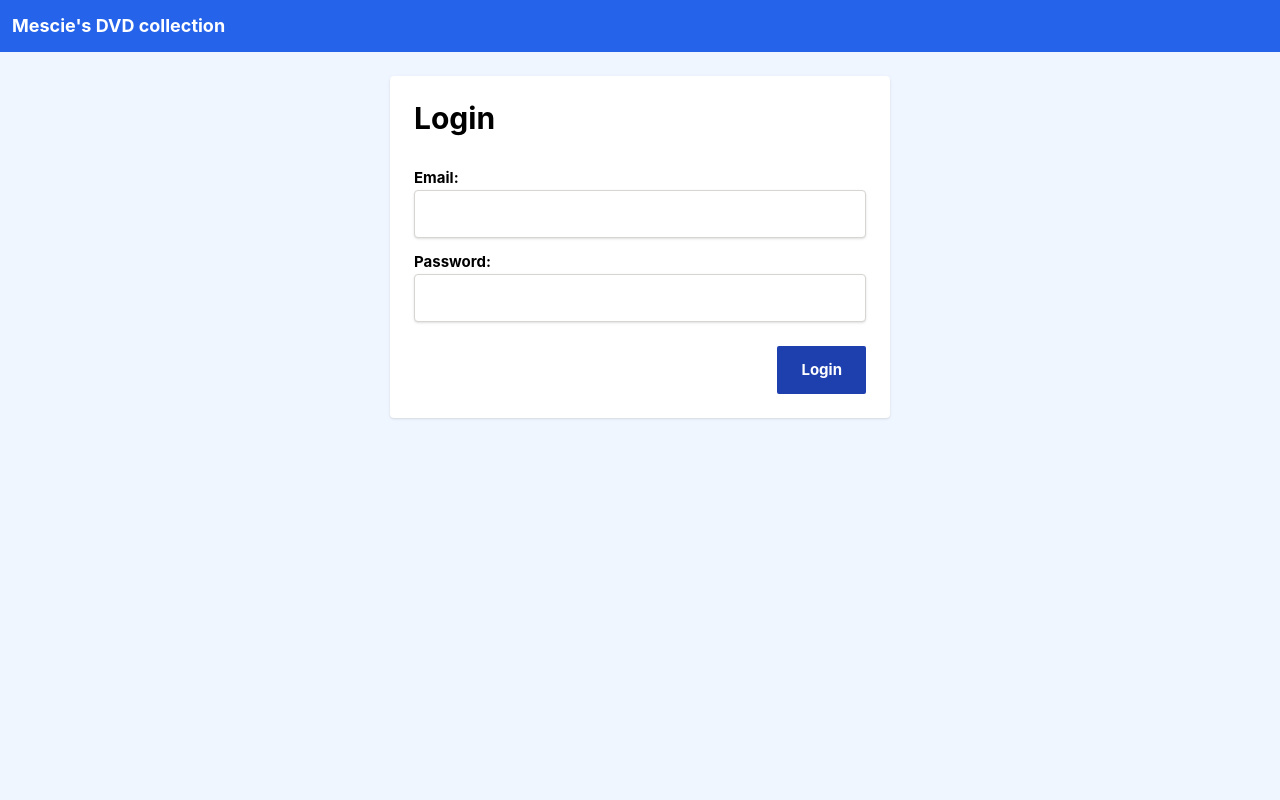
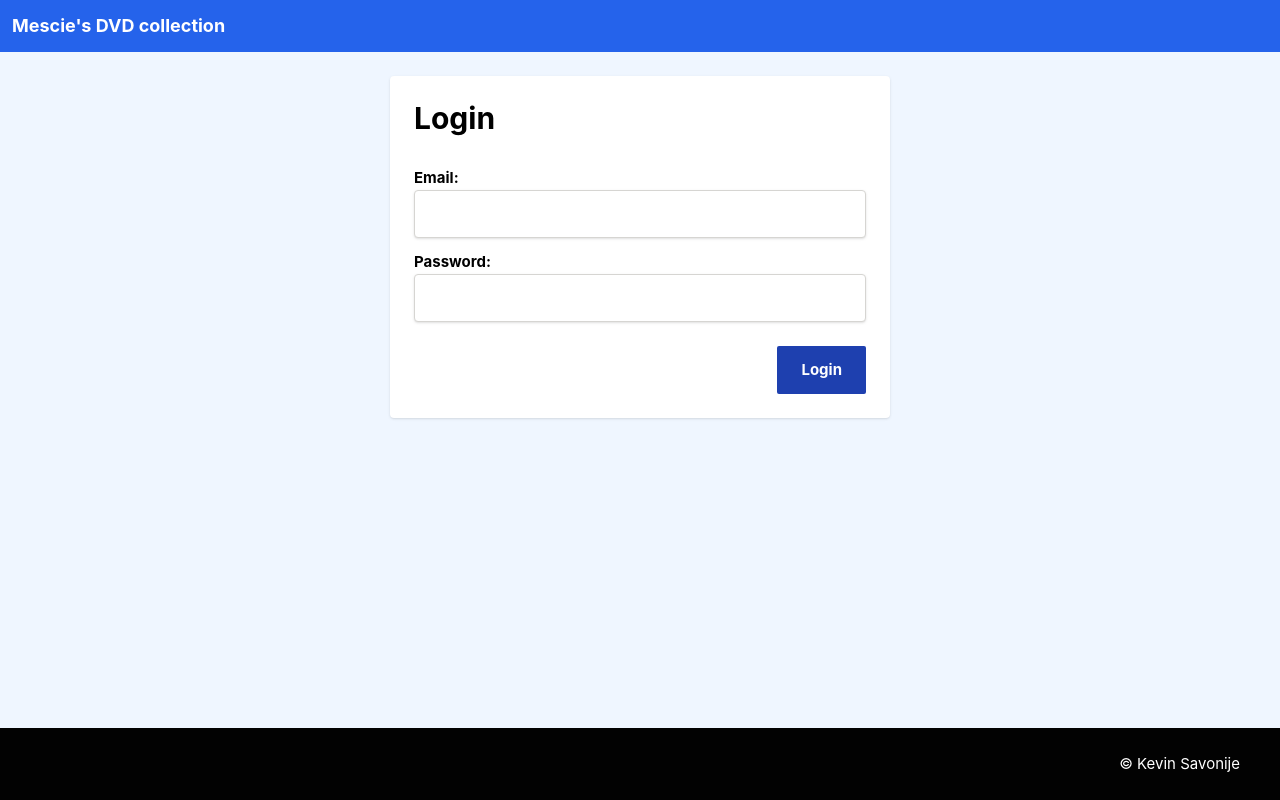
Before and after one commit to savonije/DVD-Collector, a Vue app: page /login in a window 1280 px wide. Built offline with nearby package versions, Linux system fonts and the light colour scheme; no server answers.

Commit message:
Default layout

```diff
--- a/index.html
+++ b/index.html
@@ -8,7 +8,7 @@
     <title>Mescie's DVD collectie</title>
   </head>
   <body>
-    <div id="app"></div>
+    <div id="app" class="app"></div>
     <script type="module" src="/src/main.ts"></script>
   </body>
 </html>
--- a/src/assets/base.css
+++ b/src/assets/base.css
@@ -47,3 +47,9 @@ body {
   -webkit-font-smoothing: antialiased;
   -moz-osx-font-smoothing: grayscale;
 }
+
+.app {
+  display: flex;
+  flex-direction: column;
+  min-height: 100vh;
+}
--- /dev/null
+++ b/src/components/PageFooter.vue
@@ -0,0 +1,5 @@
+<template>
+  <footer class="bg-black text-white py-6">
+    <div class="container text-right">&copy; Kevin Savonije</div>
+  </footer>
+</template>
--- /dev/null
+++ b/src/layouts/DefaultLayout.vue
@@ -0,0 +1,12 @@
+<script setup lang="ts">
+import PageHeader from '@/components/PageHeader.vue'
+import PageFooter from '@/components/PageFooter.vue'
+</script>
+
+<template>
+  <PageHeader />
+  <main class="container flex-grow">
+    <slot />
+  </main>
+  <PageFooter />
+</template>
--- a/src/views/AuthView.vue
+++ b/src/views/AuthView.vue
@@ -2,6 +2,7 @@
 import { reactive } from 'vue'
 import { useStoreAuth } from '@/stores/storeAuth'
 import PageHeader from '@/components/PageHeader.vue'
+import DefaultLayout from '@/layouts/DefaultLayout.vue'
 
 const storeAuth = useStoreAuth()
 
@@ -20,7 +21,7 @@ const submitForm = () => {
 </script>
 
 <template>
-  <PageHeader />
+  <DefaultLayout>
     <div class="container">
       <div class="bg-white p-6 shadow mx-auto max-w-[500px] rounded">
         <h1>Login</h1>
@@ -49,4 +50,5 @@ const submitForm = () => {
         </form>
       </div>
     </div>
+  </DefaultLayout>
 </template>
--- a/src/views/DetailView.vue
+++ b/src/views/DetailView.vue
@@ -5,6 +5,7 @@ import { onMounted, ref, type Ref } from 'vue'
 import { useRoute } from 'vue-router'
 import PageHeader from '@/components/PageHeader.vue'
 import type { MovieDetails } from '@/types'
+import DefaultLayout from '@/layouts/DefaultLayout.vue'
 
 const route = useRoute()
 
@@ -38,7 +39,7 @@ onMounted(() => {
 </script>
 
 <template>
-  <PageHeader />
+  <DefaultLayout>
     <div class="container">
       <div class="bg-white shadow p-6">
         <div class="flex gap-6" v-if="!isLoading && movieDetails">
@@ -99,4 +100,5 @@ onMounted(() => {
         <DeleteTitle :id="id" :name="name" />
       </div>
     </div>
+  </DefaultLayout>
 </template>
--- a/src/views/HomeView.vue
+++ b/src/views/HomeView.vue
@@ -3,7 +3,7 @@ import AddTitle from '@/components/AddTitle.vue'
 import ShowTitles from '@/components/ShowTitles.vue'
 import { useStoreDVDs } from '@/stores/storeDVDs'
 import { onMounted } from 'vue'
-import PageHeader from '@/components/PageHeader.vue'
+import DefaultLayout from '@/layouts/DefaultLayout.vue'
 
 const storeDVDs = useStoreDVDs()
 
@@ -13,9 +13,8 @@ onMounted(() => {
 </script>
 
 <template>
-  <PageHeader />
-  <main class="container">
+  <DefaultLayout>
     <AddTitle />
     <ShowTitles />
-  </main>
+  </DefaultLayout>
 </template>
```
Lines whose indentation alone changed are shown as unchanged.
